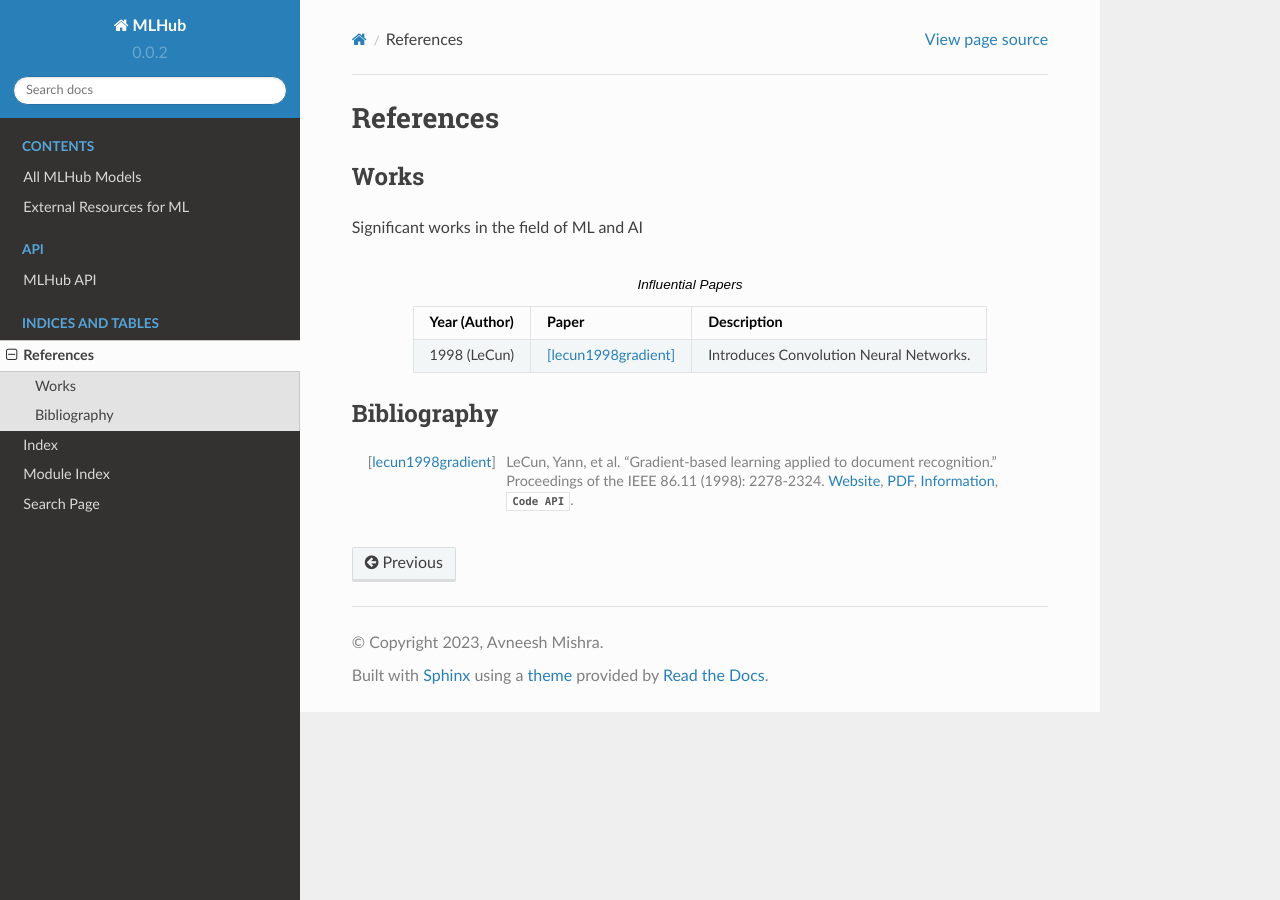
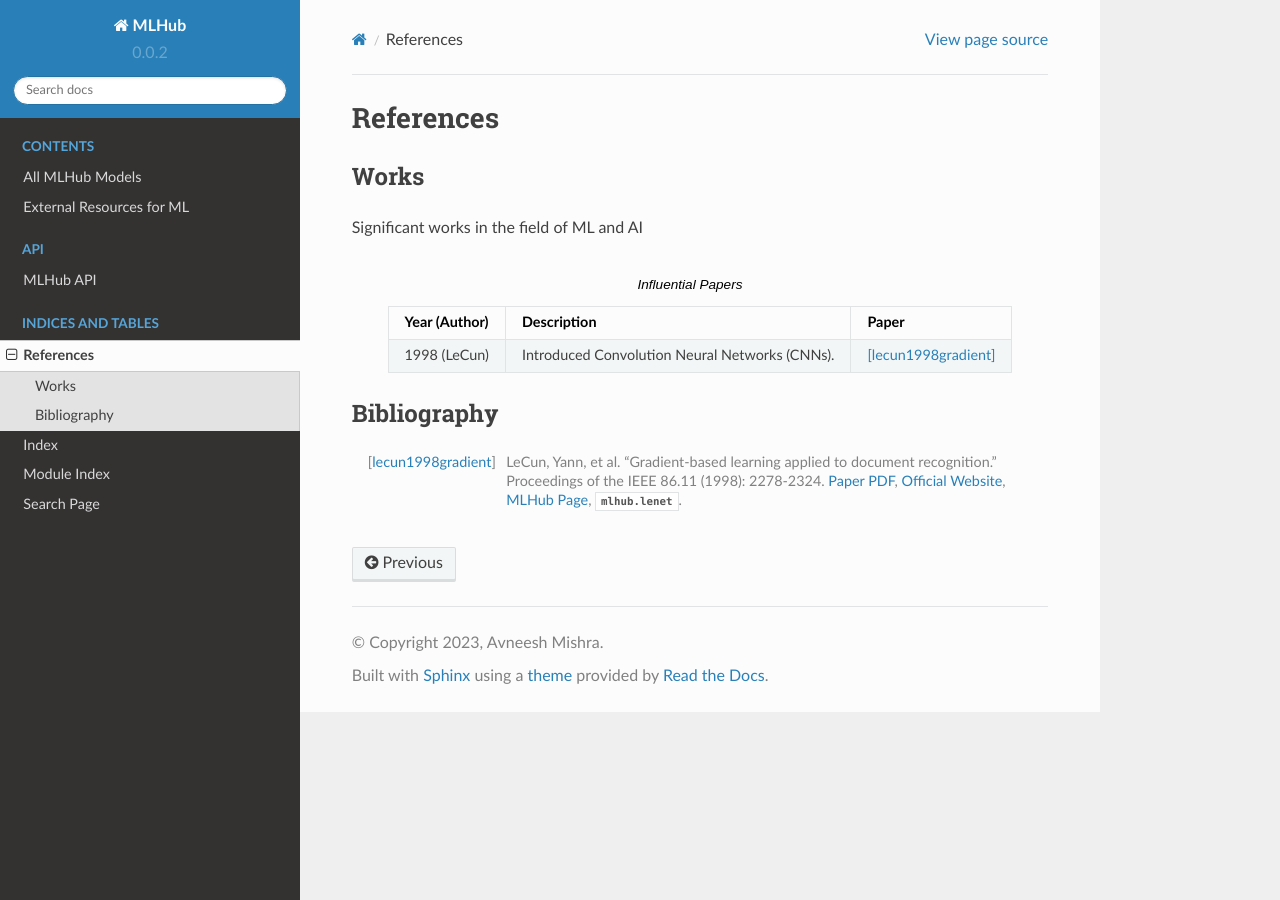
Before and after one commit to TheProjectsGuy/MLHub, a Sphinx documentation site: the page built from docs/references.rst, in a window 1280 px wide. Built offline with Sphinx 7.4.7 and the Read the Docs theme 2.0.0, drawn with Linux system fonts in a browser that asks for light colours.

Commit message:
Minor doc restructuring

```diff
--- a/docs/references.rst
+++ b/docs/references.rst
@@ -13,13 +13,18 @@ Works
 Significant works in the field of ML and AI
 
 .. csv-table:: Influential Papers
-    :header: "Year (Author)", "Paper", "Description"
+    :header: "Year (Author)", "Description", "Paper"
     :align: center
+    :escape: |
 
-    1998 (LeCun), [lecun1998gradient]_, "Introduces Convolution Neural
-    Networks."
+    1998 (LeCun), "Introduced Convolution Neural Networks (CNNs).", "
+    [lecun1998gradient]_"
 
 Bibliography
 -------------
 
-.. [lecun1998gradient] LeCun, Yann, et al. "Gradient-based learning applied to document recognition." Proceedings of the IEEE 86.11 (1998): 2278-2324. `Website <http://yann.lecun.com/exdb/lenet/index.html>`__, `PDF <https://mila.quebec/wp-content/uploads/2019/08/Gradient.pdf>`__, :doc:`Information </models/lenet>`, :py:mod:`Code API <mlhub.lenet>`.
+.. [lecun1998gradient] LeCun, Yann, et al. "Gradient-based learning applied to document recognition." Proceedings of the IEEE 86.11 (1998): 2278-2324.
+    `Paper PDF <https://mila.quebec/wp-content/uploads/2019/08/Gradient.pdf>`__,
+    `Official Website <http://yann.lecun.com/exdb/lenet/index.html>`__,
+    :doc:`MLHub Page </models/lenet>`,
+    :py:mod:`mlhub.lenet`.
```
